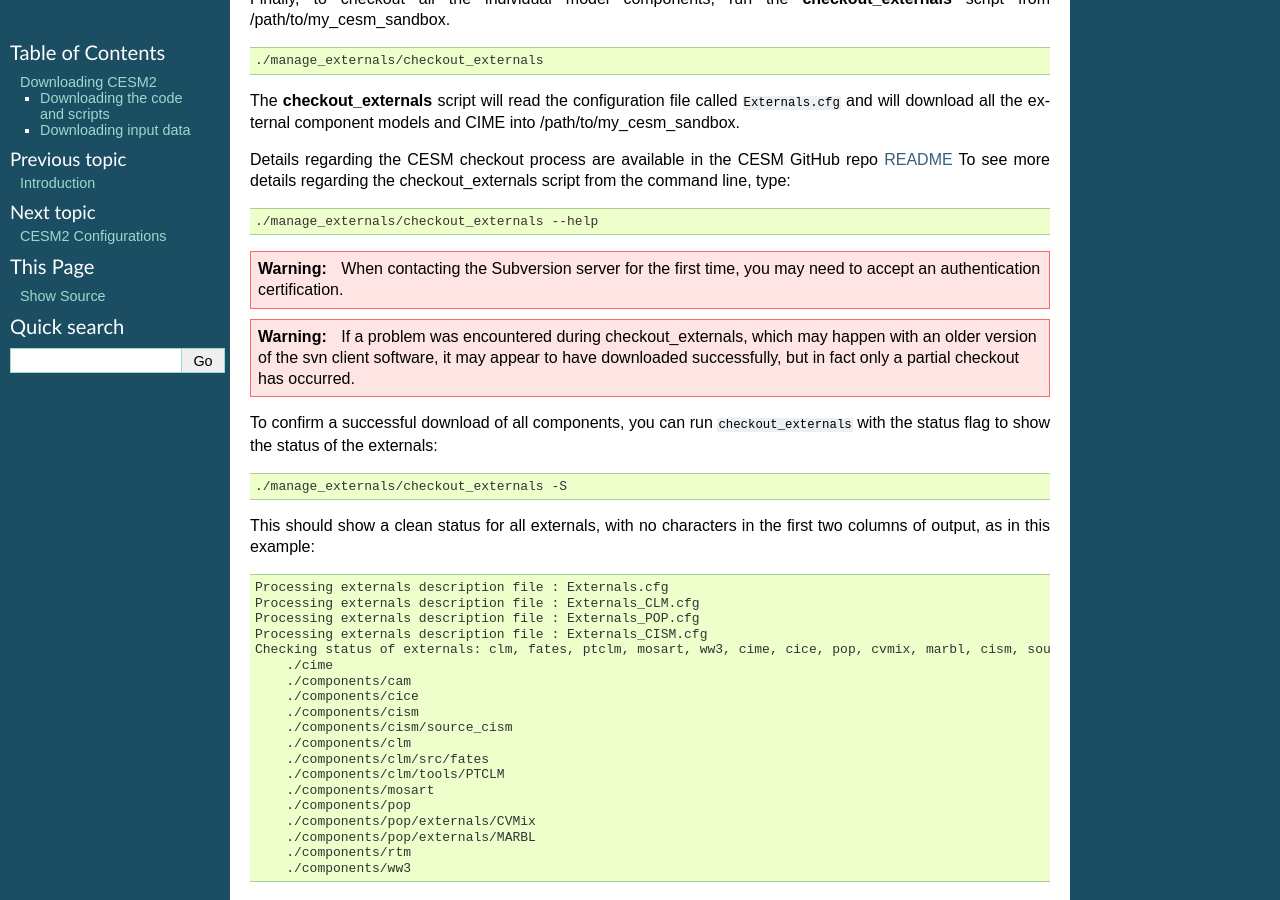
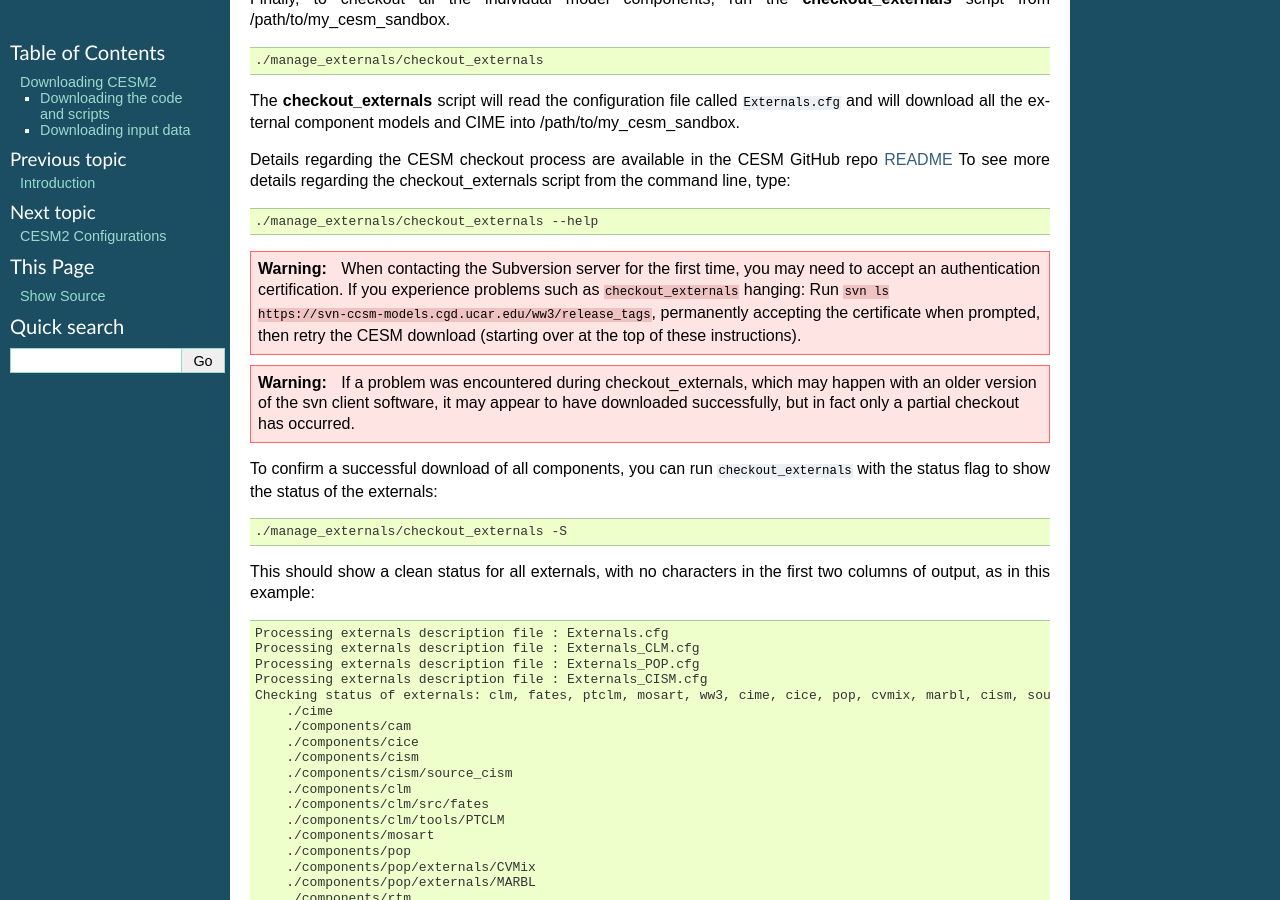
Before and after one commit to ESCOMP/CESM, a Sphinx documentation site: the page built from doc/source/downloading_cesm.rst, in a window 1280 px wide and 900 px high, scrolled down 596 px. Built offline with Sphinx 7.4.7, drawn with Linux system fonts in a browser that asks for light colours.

Commit message:
Add more help dealing with certificate issues during checkout_externals
Related to https://github.com/ESMCI/manage_externals/issues/115

```diff
--- a/doc/source/downloading_cesm.rst
+++ b/doc/source/downloading_cesm.rst
@@ -59,7 +59,12 @@
     ./manage_externals/checkout_externals --help
 
 
-.. warning:: When contacting the Subversion server for the first time, you may need to accept an authentication certification.
+.. warning:: When contacting the Subversion server for the first time, you may need to
+             accept an authentication certification. If you experience problems such as
+             ``checkout_externals`` hanging: Run ``svn ls
+             https://svn-ccsm-models.cgd.ucar.edu/ww3/release_tags``, permanently
+             accepting the certificate when prompted, then retry the CESM download
+             (starting over at the top of these instructions).
 
 .. warning:: If a problem was encountered during checkout_externals, which may happen with an older version of the svn client software, it may appear to have downloaded successfully, but in fact only a partial checkout has occurred.
 
```
